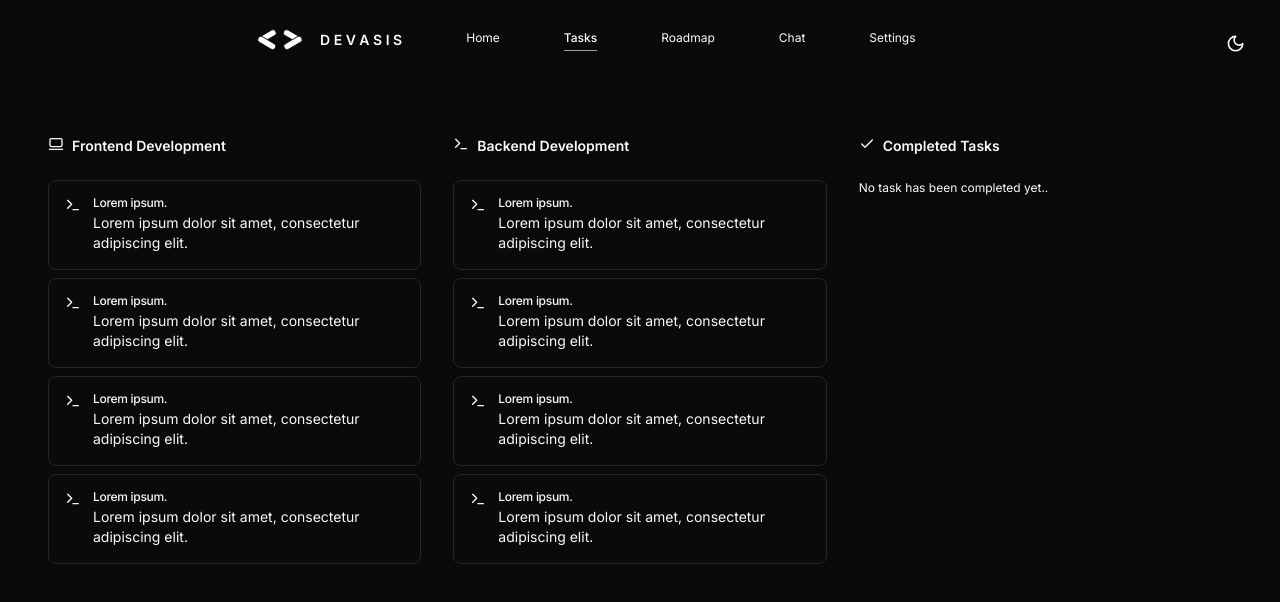
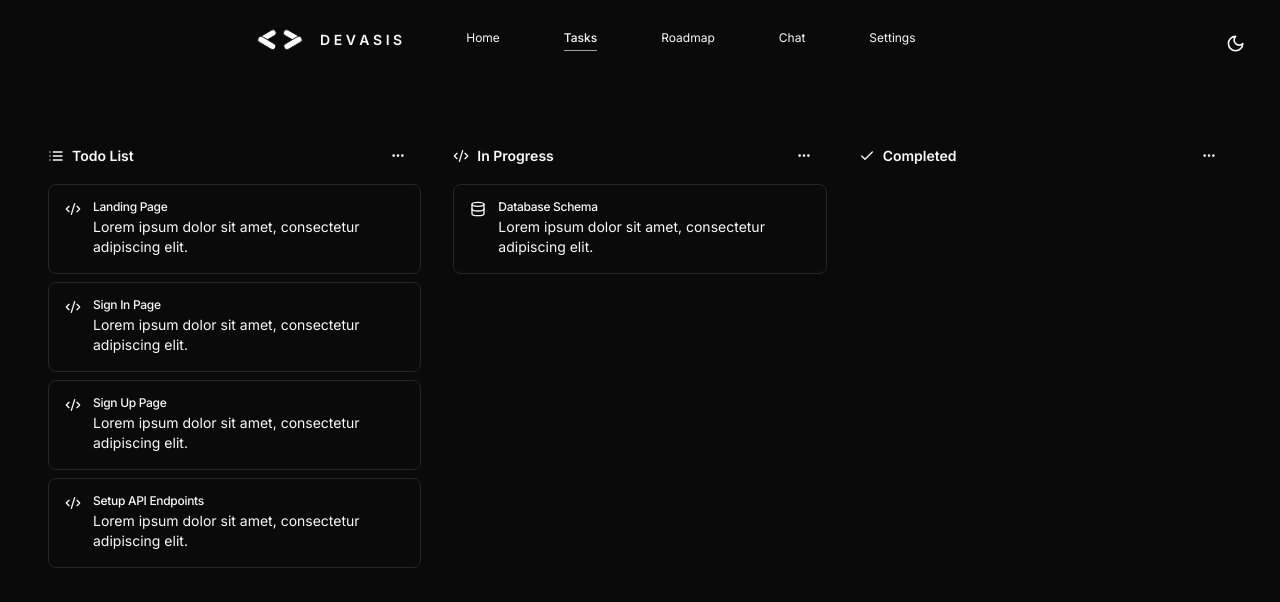
Before and after one commit to zakusei/devasis-ai, a Next.js app: page /tasks in a window 1280 px wide. Shown: the top 602 px of the page. Built offline with nearby package versions, Linux system fonts and the light colour scheme.

Commit message:
feat(task): initial commit for tasks page

```diff
--- a/app/tasks/page.jsx
+++ b/app/tasks/page.jsx
@@ -1,9 +1,18 @@
 import Container from "@/components/layouts/container";
 import { TopNav } from "@/components/layouts/top-navigation";
-import { Terminal, Laptop2, CheckIcon } from "lucide-react";
+import {
+  Terminal,
+  DatabaseIcon,
+  Code2Icon,
+  ListIcon,
+  Laptop2,
+  CheckIcon,
+} from "lucide-react";
+import { GoKebabHorizontal } from "react-icons/go";
 
 import { ScrollArea } from "@/components/ui/scroll-area";
 import TaskItem from "@/components/task-item";
+import { Button } from "@/components/ui/button";
 import { Separator } from "@/components/ui/separator";
 
 const Tasks = () => {
@@ -11,105 +20,75 @@ const Tasks = () => {
     <Container>
       <TopNav />
       <div className="mt-12 grid grid-cols-1 md:mt-24 md:grid-cols-3">
-        <section className="h-full w-full p-4">
-          <h1 className="mb-6 flex text-sm font-semibold">
-            <Laptop2 className="mr-2 h-4 w-4" /> Frontend Development
-          </h1>
-          <ScrollArea className="h-96">
+        <section className="h-full w-full rounded-md p-4">
+          <div className="mb-2 flex justify-between">
+            <h1 className="flex items-center text-sm font-semibold">
+              <ListIcon className="mr-2 h-4 w-4" /> Todo List
+            </h1>
+            <Button variant="ghost">
+              <GoKebabHorizontal />
+            </Button>
+          </div>
+          <ScrollArea className="h-full">
             <TaskItem
-              title="Lorem ipsum."
-              icon={<Terminal className="h-4 w-4" />}
+              parent="Todo List"
+              title="Landing Page"
+              icon={<Code2Icon className="h-4 w-4" />}
             >
               Lorem ipsum dolor sit amet, consectetur adipiscing elit.
             </TaskItem>
             <TaskItem
-              title="Lorem ipsum."
-              icon={<Terminal className="h-4 w-4" />}
+              parent="Todo List"
+              title="Sign In Page"
+              icon={<Code2Icon className="h-4 w-4" />}
             >
               Lorem ipsum dolor sit amet, consectetur adipiscing elit.
             </TaskItem>
             <TaskItem
-              title="Lorem ipsum."
-              icon={<Terminal className="h-4 w-4" />}
+              parent="Todo List"
+              title="Sign Up Page"
+              icon={<Code2Icon className="h-4 w-4" />}
             >
               Lorem ipsum dolor sit amet, consectetur adipiscing elit.
             </TaskItem>
             <TaskItem
-              title="Lorem ipsum."
-              icon={<Terminal className="h-4 w-4" />}
-            >
-              Lorem ipsum dolor sit amet, consectetur adipiscing elit.
-            </TaskItem>
-            <TaskItem
-              title="Lorem ipsum."
-              icon={<Terminal className="h-4 w-4" />}
-            >
-              Lorem ipsum dolor sit amet, consectetur adipiscing elit.
-            </TaskItem>
-            <TaskItem
-              title="Lorem ipsum."
-              icon={<Terminal className="h-4 w-4" />}
+              parent="Todo List"
+              title="Setup API Endpoints"
+              icon={<Code2Icon className="h-4 w-4" />}
             >
               Lorem ipsum dolor sit amet, consectetur adipiscing elit.
             </TaskItem>
           </ScrollArea>
         </section>
-        <section className="h-full w-full p-4">
-          <h1 className="mb-6 flex text-sm font-semibold">
-            <Terminal className="mr-2 h-4 w-4" /> Backend Development
-          </h1>
-          <ScrollArea className="h-96">
+        <section className="h-full w-full rounded-md p-4">
+          <div className="mb-2 flex justify-between">
+            <h1 className="flex items-center text-sm font-semibold">
+              <Code2Icon className="mr-2 h-4 w-4" /> In Progress
+            </h1>
+            <Button variant="ghost">
+              <GoKebabHorizontal />
+            </Button>
+          </div>
+          <ScrollArea className="h-full">
             <TaskItem
-              title="Lorem ipsum."
-              icon={<Terminal className="h-4 w-4" />}
-            >
-              Lorem ipsum dolor sit amet, consectetur adipiscing elit.
-            </TaskItem>
-            <TaskItem
-              title="Lorem ipsum."
-              icon={<Terminal className="h-4 w-4" />}
-            >
-              Lorem ipsum dolor sit amet, consectetur adipiscing elit.
-            </TaskItem>
-            <TaskItem
-              title="Lorem ipsum."
-              icon={<Terminal className="h-4 w-4" />}
-            >
-              Lorem ipsum dolor sit amet, consectetur adipiscing elit.
-            </TaskItem>
-            <TaskItem
-              title="Lorem ipsum."
-              icon={<Terminal className="h-4 w-4" />}
-            >
-              Lorem ipsum dolor sit amet, consectetur adipiscing elit.
-            </TaskItem>
-            <TaskItem
-              title="Lorem ipsum."
-              icon={<Terminal className="h-4 w-4" />}
-            >
-              Lorem ipsum dolor sit amet, consectetur adipiscing elit.
-            </TaskItem>
-            <TaskItem
-              title="Lorem ipsum."
-              icon={<Terminal className="h-4 w-4" />}
-            >
-              Lorem ipsum dolor sit amet, consectetur adipiscing elit.
-            </TaskItem>
-            <TaskItem
-              title="Lorem ipsum."
-              icon={<Terminal className="h-4 w-4" />}
+              parent="In Progress"
+              title="Database Schema"
+              icon={<DatabaseIcon className="h-4 w-4" />}
             >
               Lorem ipsum dolor sit amet, consectetur adipiscing elit.
             </TaskItem>
           </ScrollArea>
         </section>
-        <section className="h-full w-full p-4">
-          <h1 className="mb-6 flex text-sm font-semibold">
-            <CheckIcon className="mr-2 h-4 w-4" /> Completed Tasks
-          </h1>
-          <ScrollArea className="h-96">
-            No task has been completed yet..
-          </ScrollArea>
+        <section className="h-full w-full rounded-md p-4">
+          <div className="mb-2 flex justify-between">
+            <h1 className="flex items-center text-sm font-semibold">
+              <CheckIcon className="mr-2 h-4 w-4" /> Completed
+            </h1>
+            <Button variant="ghost">
+              <GoKebabHorizontal />
+            </Button>
+          </div>
+          <ScrollArea className="h-full"></ScrollArea>
         </section>
       </div>
     </Container>
```
